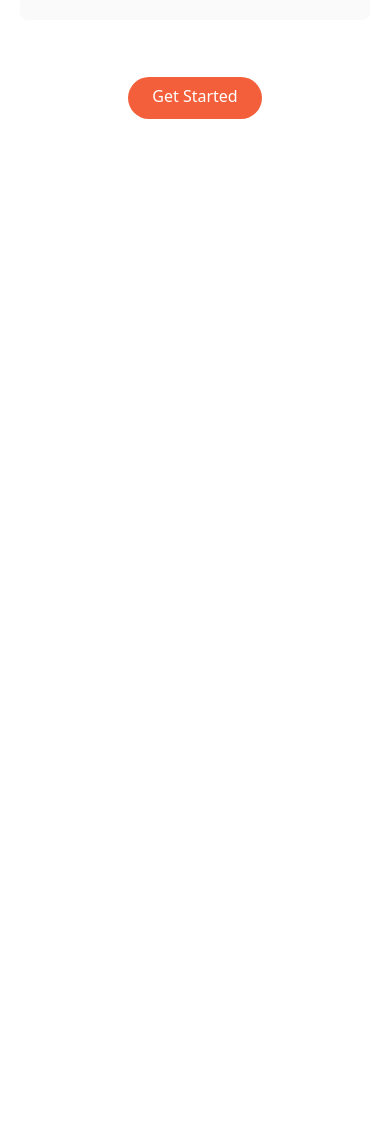
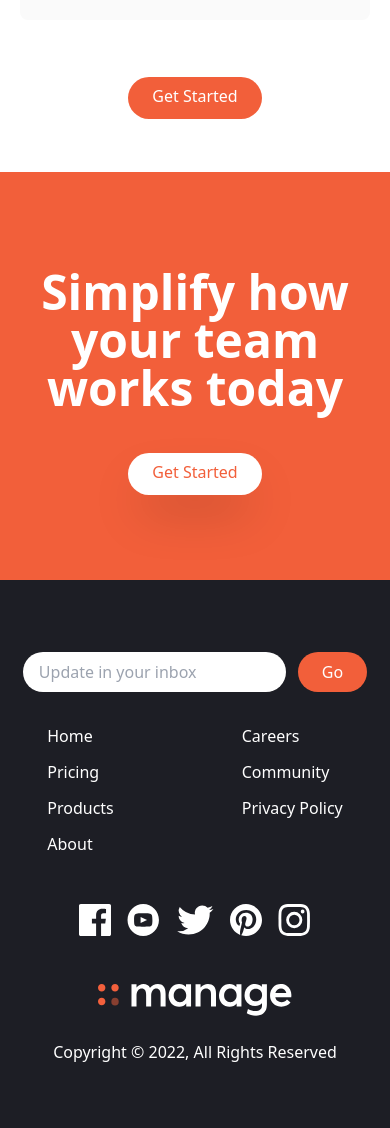
Before and after one commit to anwar730/Tailwind-landing-page, a website: page index.html in a window 390 px wide. Shown: the part 2726-3854 px from the top of the page. Before the commit the page ends 2898 px from the top, so only its background shows below. Drawn offline with Linux system fonts and the light colour scheme.

Commit message:
Responsive footer

```diff
--- a/index.html
+++ b/index.html
@@ -182,5 +182,62 @@
             </div>
           </section>
 
+          <section id="cta" class="bg-brightRed">
+            <div class="container flex flex-col items-center justify-between px-6 py-24 mx-auto space-y-12 md:py-12 md:flex-row md:space-y-0">
+              <h2 class="text-5xl font-bold text-center text-white md:text-4xl md:max-w-xl md:text-left">Simplify how your team works today</h2>
+              <div>
+                <a href="#" class="p-3 px-6 pt-2 text-brightRed bg-white rounded-full shadow-2xl baseline hover:bg-gray-900">
+                  Get Started
+                </a>
+              </div>
+
+            </div>
+
+          </section>
+
+          <section id="footer" class="bg-veryDarkBlue">
+            <div class="container flex flex-col-reverse mx-auto space-y-8 items-center justify-between px-6 py-10  md:flex-row md:space-y-0">
+              <div class="flex flex-col-reverse items-center justify-between space-y-12 md:flex-col md:space-y-0 md:items-start">
+                <div>
+                  <h2 class="mx-auto my-6 text-center text-white md:hidden">Copyright &copy; 2022, All Rights Reserved</h2>
+                </div>
+                <div>
+                  <img src="./css/img/logo-white.svg" class="h-8">
+                </div>
+                <div class="flex justify-center space-x-4">
+                  <a><img src="./css/img/icon-facebook.svg" class="h-8"></a>
+                  <a><img src="./css/img/icon-youtube.svg"  class="h-8"></a>
+                  <a><img src="./css/img/icon-twitter.svg"  class="h-8"></a>
+                  <a><img src="./css/img/icon-pinterest.svg"  class="h-8"></a>
+                  <a><img src="./css/img/icon-instagram.svg"  class="h-8"></a>
+                </div>
+              </div>
+
+              <div class="flex justify-around space-x-32">
+                <div class="flex flex-col space-y-3 text-white">
+                  <a href="#" class="hover:text-brightRed">Home</a>
+                  <a href="#" class="hover:text-brightRed">Pricing</a>
+                  <a href="#" class="hover:text-brightRed">Products</a>
+                  <a href="#" class="hover:text-brightRed">About</a>
+                </div>
+                <div class="flex flex-col space-y-3 text-white">
+                  <a href="#" class="hover:text-brightRed">Careers</a>
+                  <a href="#" class="hover:text-brightRed">Community</a>
+                  <a href="#" class="hover:text-brightRed">Privacy Policy</a>
+                </div>
+              </div>
+
+              <div class="flex flex-col justify-between">
+                <div class="flex space-x-3">
+                  <input type="text"placeholder="Update in your inbox" class="flex-1 rounded-full px-4 focus:outline-none">
+                  <button class="px-6 py-2 text-white rounded-full bg-brightRed hover:bg-brightRedLight focus:outline-none">Go</button>
+                </div>
+                <div>
+                  <h2 class="hidden text-white md:block">Copyright &copy; 2022, All Rights Reserved</h2>
+                </div>
+              </div>
+            </div>
+          </section>
+
 </body>
 </html>
```
Also changed, not shown: css/main.css.
